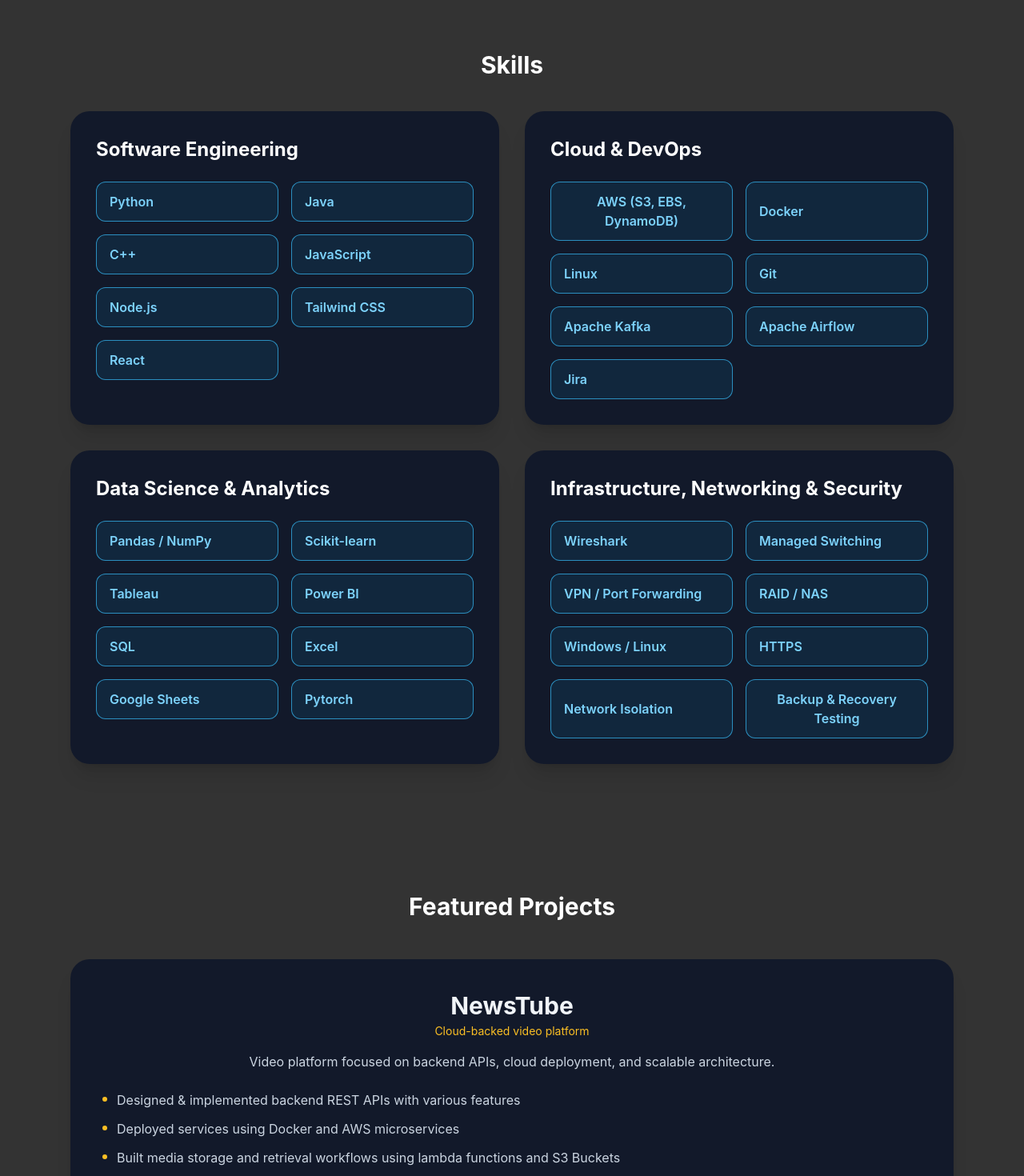
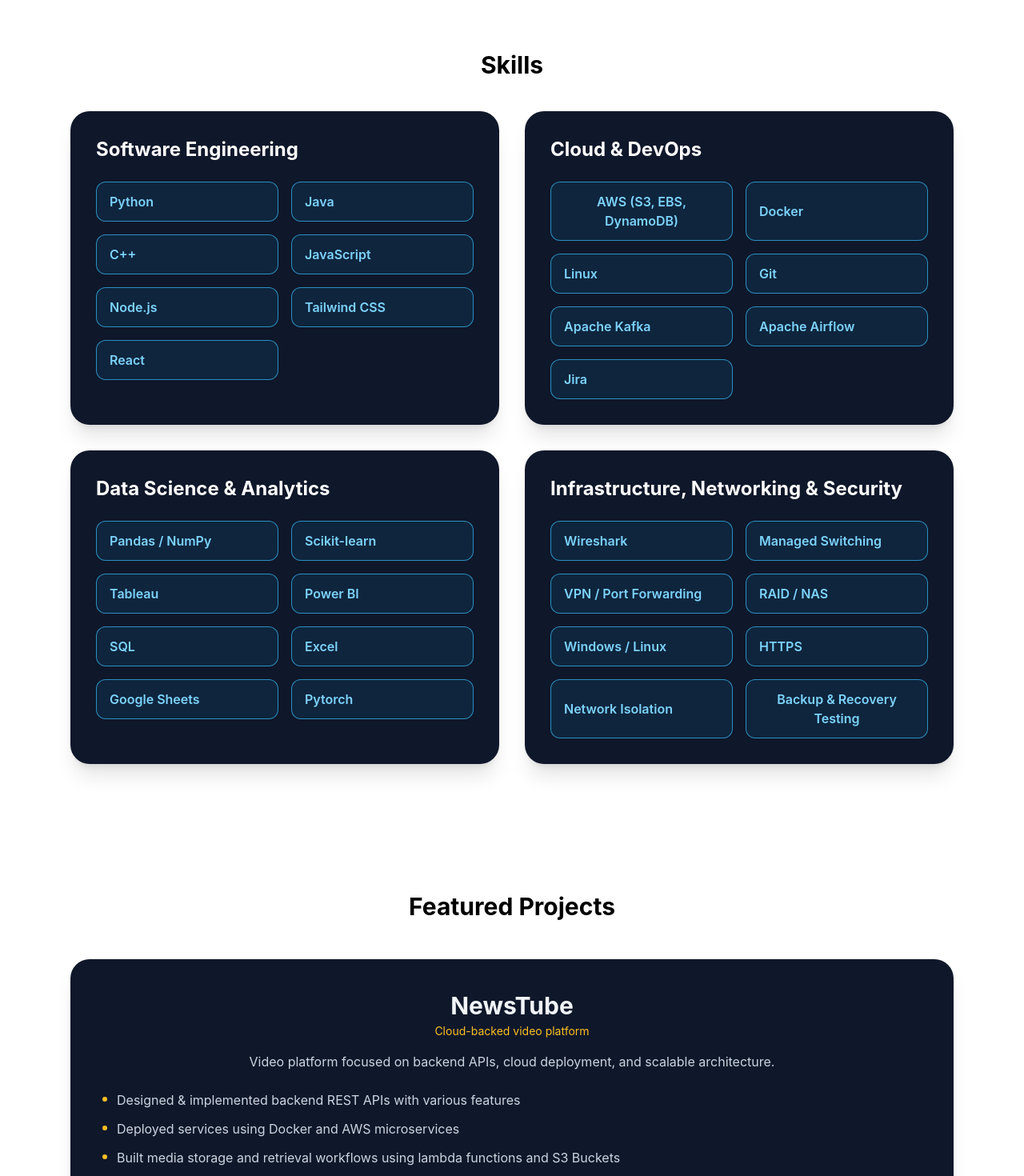
Before and after one commit to J-VonDohren/React-Portfolio, a React (Create React App) app: page / in a window 1280 px wide. Shown: the part 880-2350 px from the top of the page at 80% size. Built offline with nearby package versions, Linux system fonts and the light colour scheme; a web font is replaced by a local one.

Commit message:
did ui fixes

```diff
--- a/src/App.js
+++ b/src/App.js
@@ -13,7 +13,7 @@
       <Navbar />
       <ResumeAI offsetX={20} offsetY={20} />
 
-      <div className="pt-[var(--nav-h)] h-full text-center bg-slate-900 pb-5">
+      <div className="pt-[var(--nav-h)] h-full text-center bg-white pb-5">
         <section id="NavBar"></section>
 
         {/* Landing Page */}
@@ -97,13 +97,13 @@
         </section>
 
         {/* Skills */}
-        <section id="skills" className="scroll-mt-24 bg-[#333333] py-20">
+        <section id="skills" className="scroll-mt-24 bg-white py-20">
           <div className="mx-auto max-w-6xl w-full px-6">
-            <h2 className="text-3xl font-bold text-white mb-10">Skills</h2>
+            <h2 className="text-3xl font-bold text-black mb-10">Skills</h2>
 
             <div className="grid grid-cols-1 md:grid-cols-2 gap-8">
-              <div className="rounded-3xl bg-slate-900/90 text-white p-8 shadow-xl">
-                <div className="flex items-center gap-4 mb-6">
+              <div className="rounded-3xl bg-slate-900 text-white p-8 shadow-xl">
+                <div className="flex items-center gap-4 mb-6 ">
                   <h3 className="text-2xl font-bold">Software Engineering</h3>
                 </div>
 
@@ -118,7 +118,7 @@
                 </div>
               </div>
 
-              <div className="rounded-3xl bg-slate-900/90 text-white p-8 shadow-xl">
+              <div className="rounded-3xl bg-slate-900 text-white p-8 shadow-xl">
                 <div className="flex items-center gap-4 mb-6">
                   <h3 className="text-2xl font-bold">Cloud & DevOps</h3>
                 </div>
@@ -134,7 +134,7 @@
                 </div>
               </div>
 
-              <div className="rounded-3xl bg-slate-900/90 text-white p-8 shadow-xl">
+              <div className="rounded-3xl bg-slate-900 text-white p-8 shadow-xl">
                 <div className="flex items-center gap-4 mb-6">
                   <h3 className="text-2xl font-bold">Data Science & Analytics</h3>
                 </div>
@@ -151,7 +151,7 @@
                 </div>
               </div>
 
-              <div className="rounded-3xl bg-slate-900/90 text-white p-8 shadow-xl">
+              <div className="rounded-3xl bg-slate-900 text-white p-8 shadow-xl">
                 <div className="flex items-center gap-4 mb-6">
                   <h3 className="text-2xl font-bold">
                     Infrastructure, Networking & Security
@@ -174,9 +174,9 @@
         </section>
 
         {/* Projects */}
-        <section id="projects" className="scroll-mt-24 bg-[#333333] py-20">
+        <section id="projects" className="scroll-mt-24 bg-white py-20">
           <div className="mx-auto max-w-6xl px-6">
-            <h2 className="text-3xl font-bold text-white mb-12">Featured Projects</h2>
+            <h2 className="text-3xl font-bold text-black mb-12">Featured Projects</h2>
 
             <div className="grid grid-cols-1 md:grid-cols-2 gap-10">
               <div className="md:col-span-2">
@@ -225,11 +225,11 @@
         </section>
 
         {/* Experience */}
-        <section id="experience" className="scroll-mt-24 bg-[#333333] py-20">
+        <section id="experience" className="scroll-mt-24 bg-white py-20">
           <div className="mx-auto max-w-6xl px-6">
-            <h2 className="text-3xl font-bold text-white mb-12">Experience</h2>
+            <h2 className="text-3xl font-bold text-black mb-12">Experience</h2>
 
-            <div className="relative border-l border-slate-300 ml-4 space-y-12">
+            <div className="relative border-l border-black ml-4 space-y-12">
               <TimelineItem
                 role="Team Leader"
                 company="Domino’s"
@@ -245,11 +245,11 @@
         </section>
 
         {/* Education */}
-        <section id="education" className="scroll-mt-24 bg-[#333333] py-20">
+        <section id="education" className="scroll-mt-24 bg-white py-20">
           <div className="mx-auto max-w-6xl px-6">
-            <h2 className="text-3xl font-bold text-white mb-12">Education Timeline</h2>
+            <h2 className="text-3xl font-bold text-black mb-12">Education</h2>
 
-            <div className="relative border-l border-slate-300 ml-4 space-y-12">
+            <div className="relative border-l border-black ml-4 space-y-12">
               <TimelineItem
                 role="Bachelor of IT / Master of Data Science"
                 company="Queensland University of Technology"
@@ -276,9 +276,9 @@
         </section>
 
         {/* Certifications */}
-        <section id="certifications" className="scroll-mt-24 bg-[#333333] py-20">
+        <section id="certifications" className="scroll-mt-24 bg-white py-20">
           <div className="mx-auto max-w-7xl px-6">
-            <h2 className="text-3xl font-bold text-white mb-10">Certifications</h2>
+            <h2 className="text-3xl font-bold text-black mb-10">Certifications</h2>
 
             <CertificationsCarousel
               items={[
--- a/src/Components/NavBar.js
+++ b/src/Components/NavBar.js
@@ -33,7 +33,7 @@
       {/* NAVBAR */}
       <nav
         ref={navRef}
-        className="fixed top-0 left-0 w-full z-50 bg-slate-900/80 backdrop-blur border-b border-slate-800"
+        className="fixed top-0 left-0 w-full z-50 bg-slate-900 backdrop-blur border-b border-slate-800"
       >
         <div className="mx-auto max-w-6xl px-6 py-3">
           {/* Mobile: stacked layout, Desktop: single row */}
--- a/src/Components/certificationCarousel.js
+++ b/src/Components/certificationCarousel.js
@@ -46,7 +46,7 @@
             onClick={() => scrollByCards(-1)}
             className="hidden md:flex absolute left-4 top-1/2 -translate-y-1/2 z-10
                        h-10 w-10 items-center justify-center rounded-full
-                       bg-slate-900/90 text-amber-400 shadow-lg hover:bg-slate-900"
+                       bg-slate-900 text-amber-400 shadow-lg hover:bg-slate-900"
             aria-label="Scroll certifications left"
           >
             ‹
@@ -57,7 +57,7 @@
             onClick={() => scrollByCards(1)}
             className="hidden md:flex absolute right-4 top-1/2 -translate-y-1/2 z-10
                        h-10 w-10 items-center justify-center rounded-full
-                       bg-slate-900/90 text-amber-400 shadow-lg hover:bg-slate-900"
+                       bg-slate-900 text-amber-400 shadow-lg hover:bg-slate-900"
             aria-label="Scroll certifications right"
           >
             ›
@@ -79,7 +79,7 @@
       {...wrapperProps}
       data-card
       className="snap-start flex-shrink-0 w-[260px] sm:w-[300px]
-                 rounded-3xl bg-slate-900/90 text-slate-100 p-6 shadow-xl
+                 rounded-3xl bg-slate-900 text-slate-100 p-6 shadow-xl
                  hover:translate-y-[-2px] transition"
     >
       <div className="flex justify-center">
--- a/src/Components/components.js
+++ b/src/Components/components.js
@@ -16,10 +16,10 @@
   return (
     <div className="relative pl-10">
       {/* Timeline dot */}
-      <span className="absolute -left-[9px] top-2 h-4 w-4 rounded-full bg-amber-400 border-4 border-slate-100"></span>
+      <span className="absolute -left-[9px] top-2 h-4 w-4 rounded-full bg-amber-400 border-4 border-black"></span>
 
       {/* Timeline card */}
-      <div className="rounded-3xl bg-slate-900/90 text-slate-100 p-8 shadow-xl">
+      <div className="rounded-3xl bg-slate-900 text-slate-100 p-8 shadow-xl">
         <div className="flex flex-col sm:flex-row sm:items-center sm:justify-between mb-4">
           <h3 className="text-xl font-bold">
             {role} <span className="text-amber-400">@ {company}</span>
@@ -58,7 +58,7 @@
   return (
     <div
       className={[
-        "rounded-3xl bg-slate-900/90 text-slate-100 shadow-xl",
+        "rounded-3xl bg-slate-900 text-slate-100 shadow-xl",
         "p-8 flex flex-col",
         isLarge ? "md:p-10" : "",
       ].join(" ")}
```
